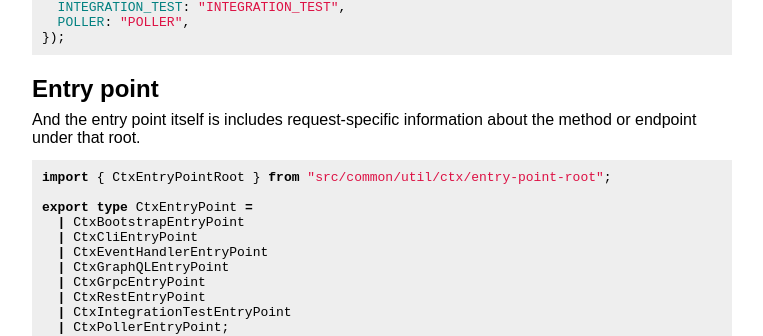
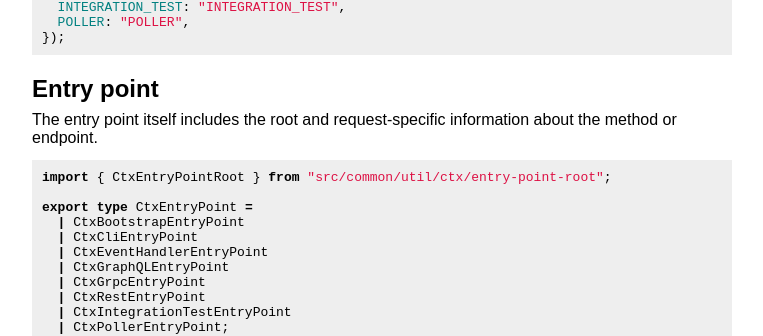
Before and after one commit to maxh/maxheinritz.com, a Jekyll site: the page built from _posts/2022-08-14-backend-entry-point.md, in a window 1280 px wide. Shown: the part 484-820 px from the top of the page, without its empty margins (108-871 px from the left). Built offline with Jekyll 4.4.1, drawn with Linux system fonts in a browser that asks for light colours.

Commit message:
entry point

````diff
--- a/_posts/2022-08-14-backend-entry-point.md
+++ b/_posts/2022-08-14-backend-entry-point.md
@@ -31,7 +31,7 @@ export const CtxEntryPointRoot = Enum({
 
 ## Entry point
 
-And the entry point itself is includes request-specific information about the method or endpoint under that root.
+The entry point itself includes the root and request-specific information about the method or endpoint.
 
 ```ts
 import { CtxEntryPointRoot } from "src/common/util/ctx/entry-point-root";
````
